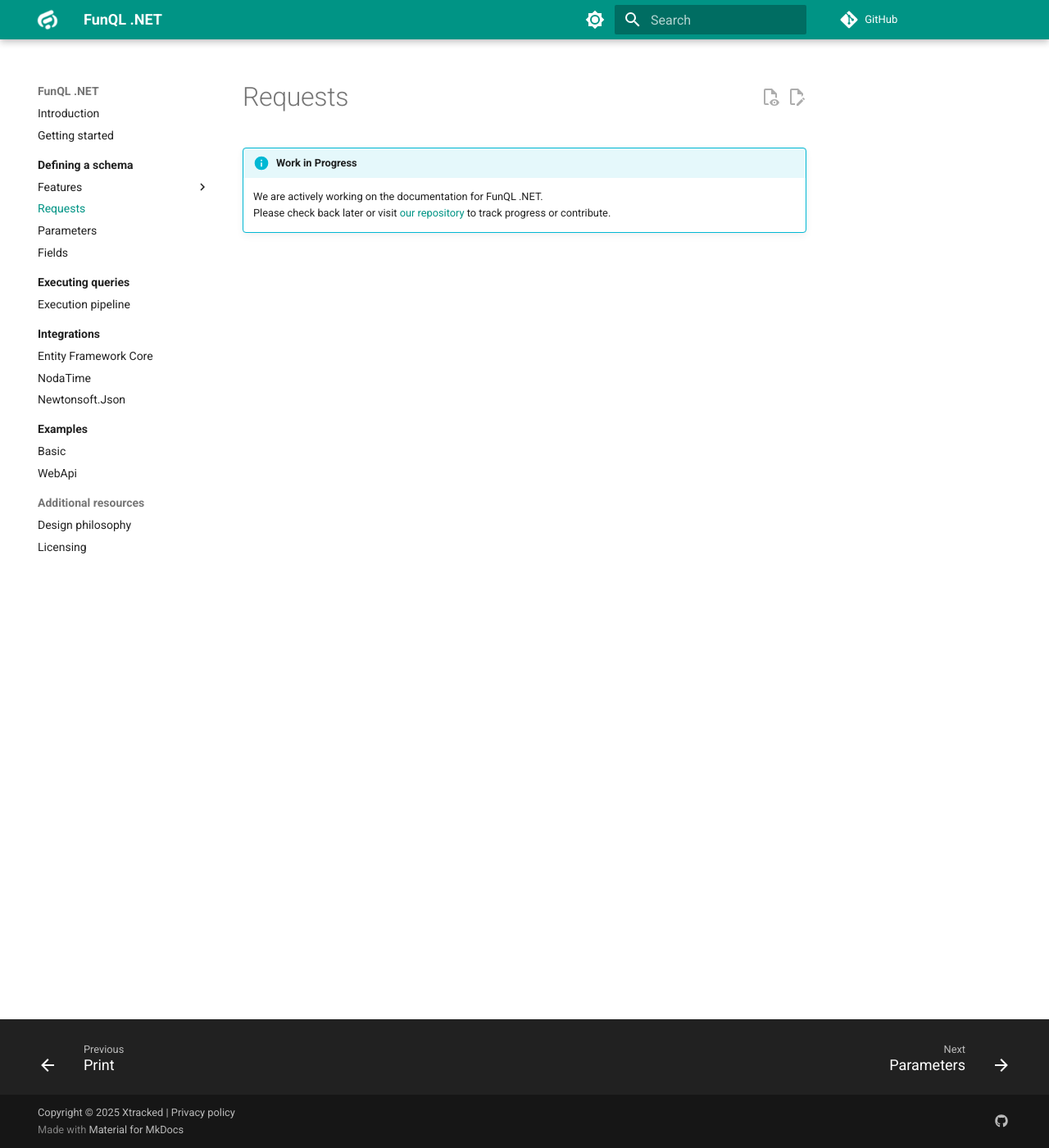
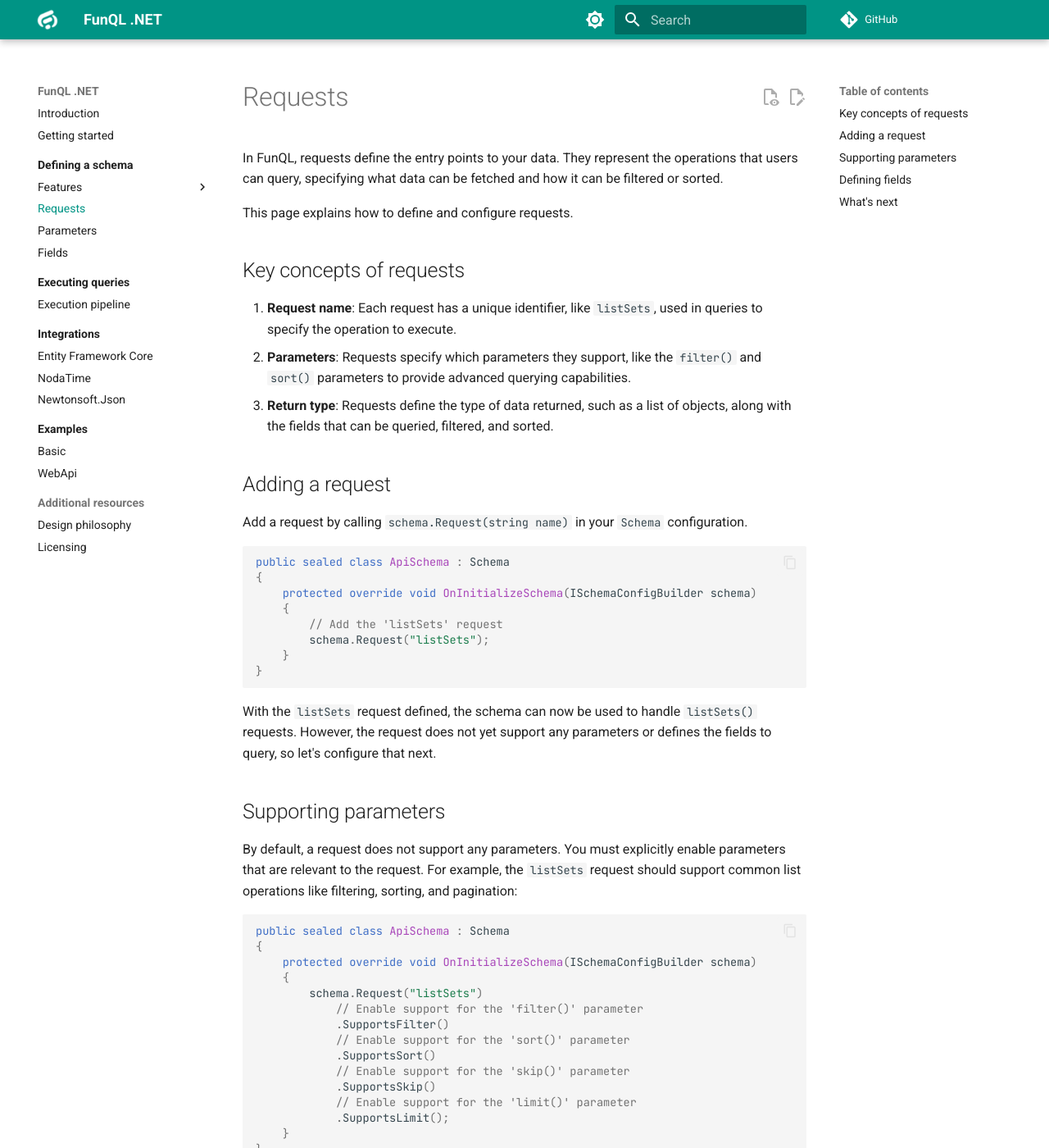
Before and after one commit to funql/funql-dotnet, an MkDocs documentation site: the page built from docs/defining-a-schema/requests.md, in a window 1280 px wide and 1400 px high. Shown: the whole window at 82% size. Built offline with MkDocs 1.6.1 and Material for MkDocs 9.7.7, drawn with Linux system fonts in a browser that asks for light colours; comment, search, counter and statistics services are not loaded; some of the changed text lies outside the part shown.

Commit message:
Update docs requests page (#33)
- Update requests.md page

````diff
--- a/docs/defining-a-schema/requests.md
+++ b/docs/defining-a-schema/requests.md
@@ -1,7 +1,147 @@
 # Requests
 
-!!! info "Work in Progress"
+In FunQL, requests define the entry points to your data. They represent the operations that users can query, specifying
+what data can be fetched and how it can be filtered or sorted.
 
-    We are actively working on the documentation for FunQL .NET.
-    Please check back later or visit [our repository](https://github.com/funql/funql-dotnet) to track progress or
-    contribute.
+This page explains how to define and configure requests.
+
+## Key concepts of requests
+
+1. **Request name**: Each request has a unique identifier, like `listSets`, used in queries to specify the operation to
+   execute.
+2. **Parameters**: Requests specify which parameters they support, like the `filter()` and `sort()` parameters to
+   provide advanced querying capabilities.
+3. **Return type**: Requests define the type of data returned, such as a list of objects, along with the fields that can
+   be queried, filtered, and sorted.
+
+## Adding a request
+
+Add a request by calling `schema.Request(string name)` in your `Schema` configuration.
+
+```csharp
+public sealed class ApiSchema : Schema
+{
+    protected override void OnInitializeSchema(ISchemaConfigBuilder schema)
+    {
+        // Add the 'listSets' request
+        schema.Request("listSets");
+    }
+}
+```
+
+With the `listSets` request defined, the schema can now be used to handle `listSets()` requests. However, the request
+does not yet support any parameters or defines the fields to query, so let's configure that next.
+
+## Supporting parameters
+
+By default, a request does not support any parameters. You must explicitly enable parameters that are relevant to the
+request. For example, the `listSets` request should support common list operations like filtering, sorting, and
+pagination:
+
+```csharp
+public sealed class ApiSchema : Schema
+{
+    protected override void OnInitializeSchema(ISchemaConfigBuilder schema)
+    {
+        schema.Request("listSets")
+            // Enable support for the 'filter()' parameter
+            .SupportsFilter()
+            // Enable support for the 'sort()' parameter
+            .SupportsSort()
+            // Enable support for the 'skip()' parameter
+            .SupportsSkip()
+            // Enable support for the 'limit()' parameter
+            .SupportsLimit();
+    }
+}
+```
+
+You may pass an action to configure each parameter, for example, to define a default and maximum value for the `limit()`
+parameter:
+
+```csharp
+public sealed class ApiSchema : Schema
+{
+    protected override void OnInitializeSchema(ISchemaConfigBuilder schema)
+    {
+        schema.Request("listSets")
+            .SupportsFilter()
+            .SupportsSort()
+            .SupportsSkip()
+            .SupportsLimit(config =>
+            {
+                // Set the default limit to 10
+                config.HasDefaultValue(new Limit(new Constant(10)))
+                    // Set the maximum limit to 100
+                    .HasMaxLimit(100);
+            });
+    }
+}
+```
+
+When executing a request, it will now ensure that the `limit()` parameter is not greater than `100` and it will use the
+default value of `10` if no limit was given.
+
+[Learn more about parameters →](parameters/index.md)
+
+## Defining fields
+
+With the parameters configured, the request can now be used to query data. However, it does not yet define which fields
+can be queried, filtered, and sorted. For this, you must specify the return type of the request:
+
+```csharp
+public sealed class ApiSchema : Schema
+{
+    protected override void OnInitializeSchema(ISchemaConfigBuilder schema)
+    {
+        schema.Request("listSets")
+            .SupportsFilter()
+            .SupportsSort()
+            .SupportsSkip()
+            .SupportsLimit()
+            .ReturnsListOfObjects<Set>(set =>
+            {
+                // Field configurations go here, for example:
+                set.SimpleField(it => it.Price)
+                    .HasName("price")
+                    .SupportsFilter(it => it.SupportsDoubleFilterFunctions())
+                    .SupportsSort(it => it.SupportsDoubleFieldFunctions());
+            });
+    }
+}
+```
+
+This configures `listSets` to return a list of `Set` objects, with a `price` field that supports filtering and sorting.
+With all this configured, the request is now properly configured to handle queries like:
+
+=== "REST"
+
+    ```funql
+    GET http://localhost:5000/sets
+      ?filter=gte(price, 500)
+      &sort=desc(price)
+    ```
+
+=== "QL"
+
+    ```funql
+    listSets(
+      filter(
+        gte(price, 500)
+      ),
+      sort(
+        desc(price)
+      )
+    )
+    ```
+
+[Learn more about configuring fields →](fields/index.md)
+
+## What's next
+
+With the request configured, you can now execute queries with it. Or continue to configure the request to support
+additional parameters and fields.
+
+- [Learn more about executing queries →](../executing-queries/index.md)
+- [Learn more about parameters →](parameters/index.md)
+- [Learn more about fields →](fields/index.md)
````
